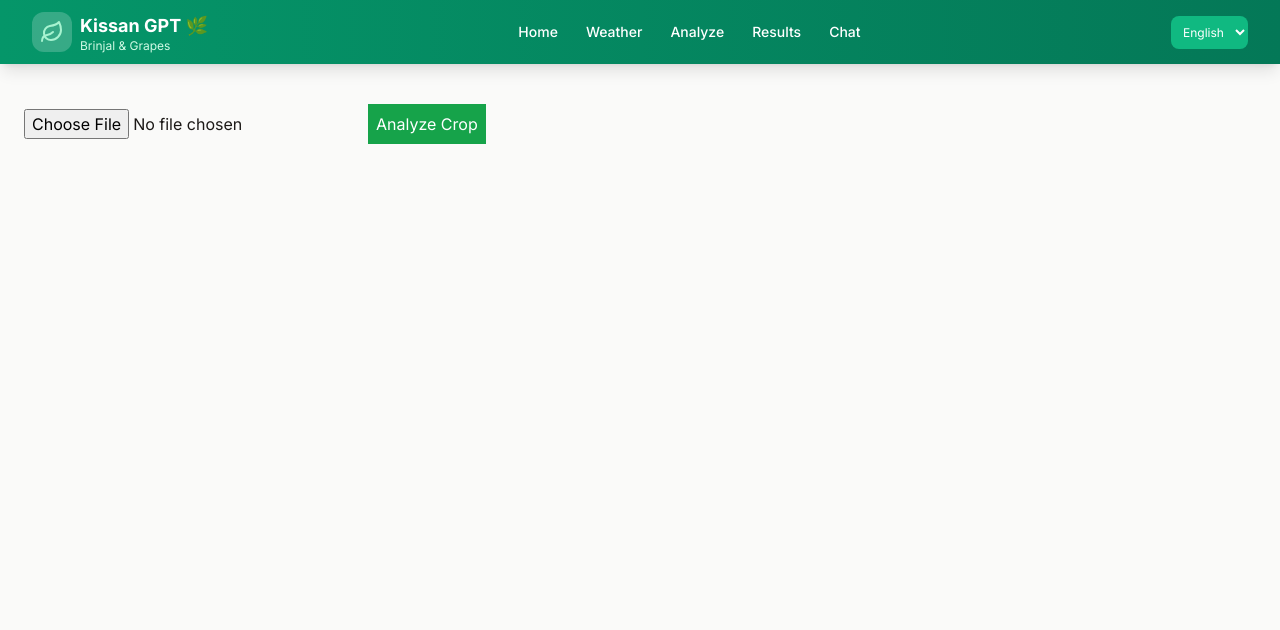
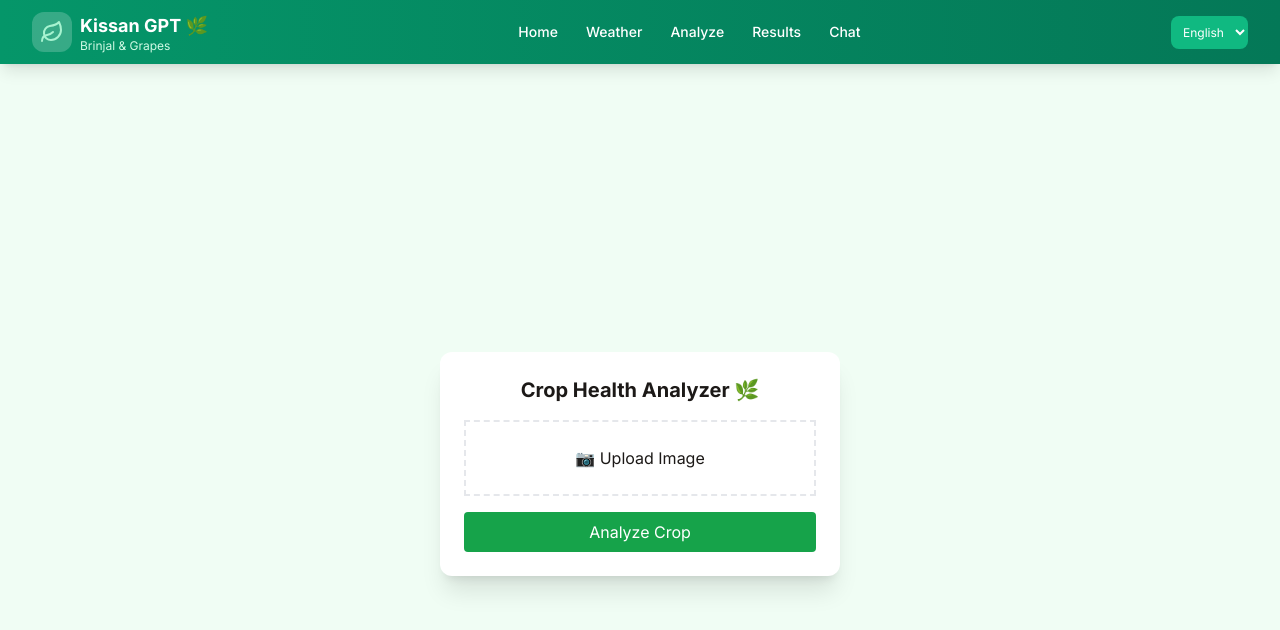
Before and after one commit to Shrinath-Rajput/Kisssan_GPT-ChatBot-, a React (Vite) app: page /analyze in a window 1280 px wide. Shown: the top 630 px of the page. Built offline with nearby package versions, Linux system fonts and the light colour scheme.

Commit message:
fix export error

```diff
--- a/src/context/AppContext.tsx
+++ b/src/context/AppContext.tsx
@@ -1,4 +1,4 @@
-import React, { createContext, useState, useContext, ReactNode } from 'react';
+import React, { createContext, useState, useContext, ReactNode, useEffect } from 'react';
 import { Language, AppContextData } from '../../types';
 
 interface AppContextType {
@@ -27,9 +27,36 @@ const DEFAULT_DATA: AppContextData = {
 };
 
 export const AppProvider: React.FC<{ children: ReactNode }> = ({ children }) => {
+
   const [selectedLanguage, setSelectedLanguage] = useState<Language>(Language.ENGLISH);
   const [contextData, setContextData] = useState<AppContextData>(DEFAULT_DATA);
-  const [analysisResult, setAnalysisResult] = useState<any>(null);
+
+  // ✅ LOCAL STORAGE FIX (MAIN BUG SOLVED)
+  const [analysisResult, setAnalysisResultState] = useState<any>(() => {
+    try {
+      const saved = localStorage.getItem("result");
+      return saved ? JSON.parse(saved) : null;
+    } catch {
+      return null;
+    }
+  });
+
+  // ✅ WRAPPER (IMPORTANT)
+  const setAnalysisResult = (result: any) => {
+    setAnalysisResultState(result);
+    try {
+      localStorage.setItem("result", JSON.stringify(result));
+    } catch (e) {
+      console.error("LocalStorage error:", e);
+    }
+  };
+
+  // ✅ AUTO SYNC (extra safety)
+  useEffect(() => {
+    if (analysisResult) {
+      localStorage.setItem("result", JSON.stringify(analysisResult));
+    }
+  }, [analysisResult]);
 
   return (
     <AppContext.Provider
--- a/src/pages/Analyze.tsx
+++ b/src/pages/Analyze.tsx
@@ -1,79 +1,72 @@
-import React, { useState, useRef } from 'react';
-import { useNavigate } from 'react-router-dom';
-import { Upload, Camera, X, Loader2 } from 'lucide-react';
-import { Card } from '../../components/Card';
-import { Button } from '../../components/Button';
-import { analyzeCropHealth } from '../../services/geminiService';
-import { useAppContext } from '../context/AppContext';
+import React, { useState } from "react";
+import { useNavigate } from "react-router-dom";
+import { analyzeCropHealth } from "../../services/geminiService";
+import { useAppContext } from "../context/AppContext";
 
 export const Analyze: React.FC = () => {
+  const [image, setImage] = useState<string | null>(null);
+  const [loading, setLoading] = useState(false);
   const navigate = useNavigate();
-  const { selectedLanguage, contextData } = useAppContext();
+  const { setAnalysisResult, contextData } = useAppContext();
 
-  const [selectedImage, setSelectedImage] = useState<string | null>(null);
-  const [isAnalyzing, setIsAnalyzing] = useState(false);
-  const [error, setError] = useState<string | null>(null);
+  const handleUpload = (e: any) => {
+    const file = e.target.files[0];
+    const reader = new FileReader();
 
-  const fileInputRef = useRef<HTMLInputElement>(null);
+    reader.onloadend = () => {
+      setImage(reader.result as string);
+    };
 
-  const handleImageUpload = (file: File) => {
-    const reader = new FileReader();
-    reader.onloadend = () => {
-      setSelectedImage(reader.result as string);
-    };
-    reader.readAsDataURL(file);
+    if (file) reader.readAsDataURL(file);
   };
 
   const handleAnalyze = async () => {
-    if (!selectedImage) {
-      setError("Upload image first");
-      return;
-    }
+    if (!image) return alert("Upload image first");
 
-    setIsAnalyzing(true);
-    setError(null);
+    setLoading(true);
 
-    try {
-      const result = await analyzeCropHealth(
-        selectedImage,
-        selectedLanguage,
-        contextData
-      );
+    const base64 = image.split(",")[1];
 
-      console.log("RESULT:", result);
+    const res = await analyzeCropHealth(base64, "English", contextData);
 
-      if (!result || typeof result === "string") {
-        setError("Analysis failed");
-        return;
-      }
+    setAnalysisResult(res);
+    setLoading(false);
 
-      // ✅ MAIN FIX
-      navigate("/result", { state: result });
-
-    } catch (err) {
-      setError("Server error");
-    } finally {
-      setIsAnalyzing(false);
-    }
+    navigate("/result");
   };
 
   return (
-    <div className="p-6">
-      <input
-        type="file"
-        ref={fileInputRef}
-        onChange={(e) => handleImageUpload(e.target.files![0])}
-      />
+    <div className="min-h-screen flex justify-center items-center bg-green-50">
+      <div className="bg-white p-6 rounded-xl shadow-xl w-[400px]">
 
-      {selectedImage && (
-        <img src={selectedImage} className="h-60 mt-4" />
-      )}
+        <h2 className="text-xl font-bold mb-4 text-center">
+          Crop Health Analyzer 🌿
+        </h2>
 
-      {error && <p className="text-red-500">{error}</p>}
+        {!image ? (
+          <label className="border-2 border-dashed p-6 block text-center cursor-pointer">
+            📷 Upload Image
+            <input type="file" onChange={handleUpload} hidden />
+          </label>
+        ) : (
+          <div>
+            <img src={image} className="rounded mb-3" />
+            <button
+              className="text-red-500"
+              onClick={() => setImage(null)}
+            >
+              Remove Image
+            </button>
+          </div>
+        )}
 
-      <button onClick={handleAnalyze} className="mt-4 bg-green-600 text-white p-2">
-        Analyze Crop
-      </button>
+        <button
+          onClick={handleAnalyze}
+          className="w-full bg-green-600 text-white p-2 mt-4 rounded"
+        >
+          {loading ? "Analyzing..." : "Analyze Crop"}
+        </button>
+      </div>
     </div>
   );
 };
--- a/src/pages/Result.tsx
+++ b/src/pages/Result.tsx
@@ -1,119 +1,50 @@
 import React from "react";
-import { useLocation, useNavigate } from "react-router-dom";
+import { useNavigate } from "react-router-dom";
+import { useAppContext } from "../context/AppContext";
 
-export const Result = () => {
-  const location = useLocation();
+export const Result: React.FC = () => {
+  const { analysisResult } = useAppContext();
   const navigate = useNavigate();
 
-  const data: any = location.state;
+  if (!analysisResult) {
+    return <h2>No Result Found</h2>;
+  }
 
-  if (!data) {
-    return <h2 className="p-6">❌ No result found</h2>;
-  }
+  const r: any = analysisResult;
 
   return (
     <div className="min-h-screen bg-green-50 p-6">
-      <div className="max-w-4xl mx-auto">
 
-        {/* HEADER */}
-        <h1 className="text-3xl font-bold text-green-800 mb-6">
-          🌿 Crop Health Analyzer
-        </h1>
+      <h1 className="text-2xl font-bold mb-4">🌿 Crop Health Result</h1>
 
-        {/* MAIN CARD */}
-        <div className="bg-white rounded-xl shadow p-6 mb-6">
-
-          <div className="flex justify-between items-center">
-            <div>
-              <p className="text-sm text-green-600 font-semibold">
-                {data.crop.toUpperCase()} DETECTED
-              </p>
-
-              <h2 className="text-3xl font-bold">
-                {data.diseaseName}
+      <div className="bg-white p-4 rounded shadow mb-4">
+        <h2 className="text-xl text-green-700 font-bold">
+          {r.disease}
         </h2>
+        <p>Confidence: {r.confidence}</p>
+        <p>Cause: {r.cause}</p>
       </div>
 
-            <div className="text-right">
-              <p className="text-green-600 font-semibold">Confidence</p>
-              <p className="text-2xl font-bold text-green-700">
-                {data.confidence}%
-              </p>
-            </div>
-          </div>
-
-          <div className="bg-green-100 p-4 rounded mt-4">
-            <b>Cause:</b> {data.cause}
-          </div>
-        </div>
-
-        {/* SYMPTOMS */}
-        <div className="bg-white p-6 rounded-xl shadow mb-6">
-          <h3 className="font-bold text-lg mb-3">🌱 Symptoms Identified</h3>
-          <ul className="space-y-2">
-            {data.symptoms?.map((s: any, i: number) => (
-              <li key={i} className="bg-gray-100 p-2 rounded">
-                ✔ {s}
-              </li>
-            ))}
-          </ul>
-        </div>
-
-        {/* TREATMENT */}
-        <div className="bg-white p-6 rounded-xl shadow mb-6">
-          <h3 className="font-bold text-lg mb-3">🧪 Treatment Plan</h3>
-
-          <div className="bg-blue-100 p-4 rounded mb-3">
-            <h4 className="font-bold">Immediate Action</h4>
-            {data.treatmentPlan?.immediate?.map((t: any, i: number) => (
-              <p key={i}>• {t}</p>
+      <div className="bg-white p-4 rounded shadow mb-4">
+        <h3 className="font-bold">Symptoms</h3>
+        {r.symptoms?.map((s: string, i: number) => (
+          <p key={i}>• {s}</p>
         ))}
       </div>
 
-          <div className="bg-green-100 p-4 rounded mb-3">
-            <h4 className="font-bold">Organic Solution</h4>
-            {data.treatmentPlan?.organic?.map((t: any, i: number) => (
-              <p key={i}>• {t}</p>
+      <div className="bg-white p-4 rounded shadow mb-4">
+        <h3 className="font-bold">Treatment</h3>
+        {r.treatment?.immediate?.map((t: string, i: number) => (
+          <p key={i}>⚡ {t}</p>
         ))}
       </div>
 
-          <div className="bg-yellow-100 p-4 rounded">
-            <h4 className="font-bold">Chemical Treatment</h4>
-            {data.treatmentPlan?.chemical?.map((t: any, i: number) => (
-              <p key={i}>• {t}</p>
-            ))}
-          </div>
-        </div>
-
-        {/* SMART */}
-        <div className="bg-black text-green-300 p-6 rounded-xl mb-6">
-          <h3 className="font-bold mb-3">⚡ Smart Recommendations</h3>
-
-          <p><b>Fungicides:</b> {data.smart?.fungicides}</p>
-          <p><b>Dosage:</b> {data.smart?.dosage}</p>
-          <p><b>Method:</b> {data.smart?.method}</p>
-          <p><b>Frequency:</b> {data.smart?.frequency}</p>
-        </div>
-
-        {/* PREVENTION */}
-        <div className="bg-white p-6 rounded-xl shadow mb-6">
-          <h3 className="font-bold mb-3">🛡 Prevention Tips</h3>
-          <ul>
-            {data.prevention?.map((p: any, i: number) => (
-              <li key={i}>• {p}</li>
-            ))}
-          </ul>
-        </div>
-
-        {/* BUTTON */}
       <button
         onClick={() => navigate("/analyze")}
-          className="w-full bg-green-600 text-white p-3 rounded-lg font-bold"
+        className="bg-green-600 text-white px-4 py-2 rounded"
       >
-          Analyze Another Photo
+        Analyze Again
       </button>
-
-      </div>
     </div>
   );
 };
```
Lines whose indentation alone changed are shown as unchanged.
